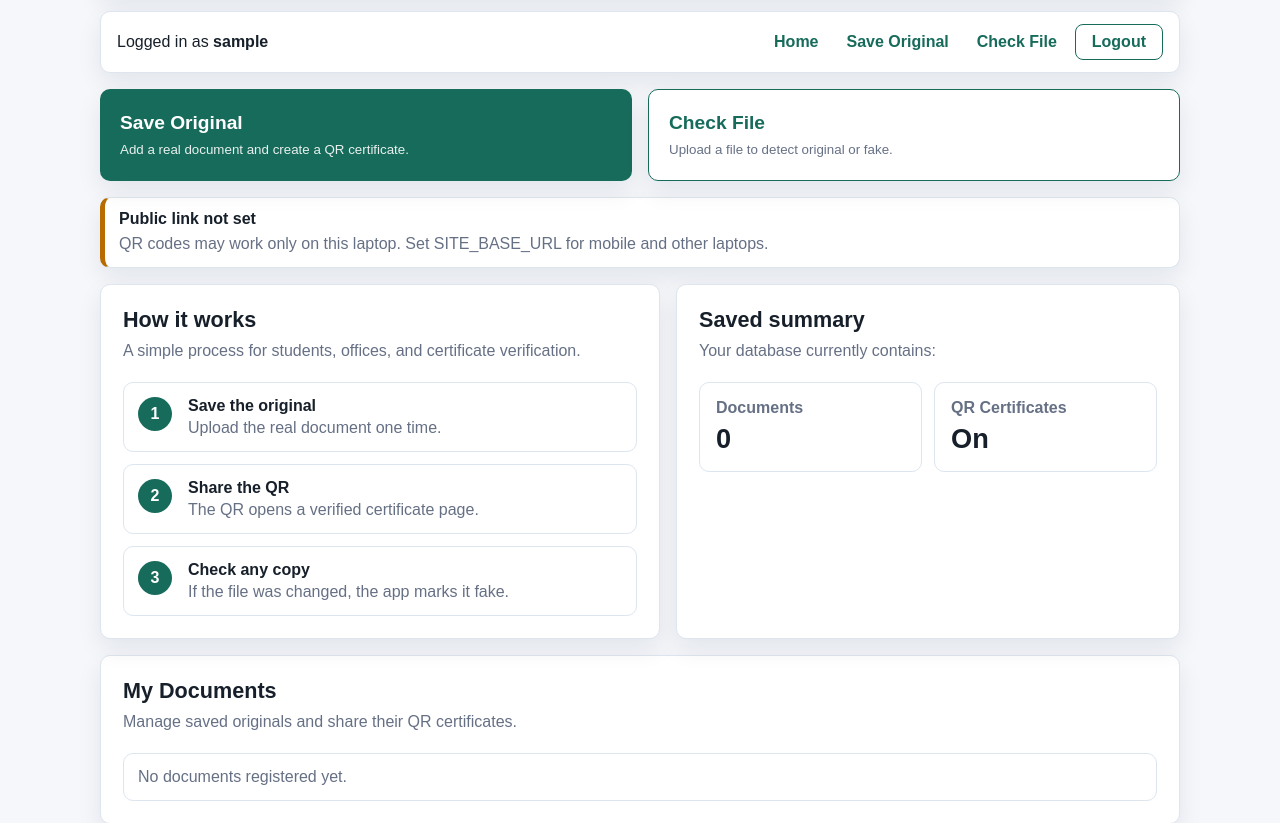
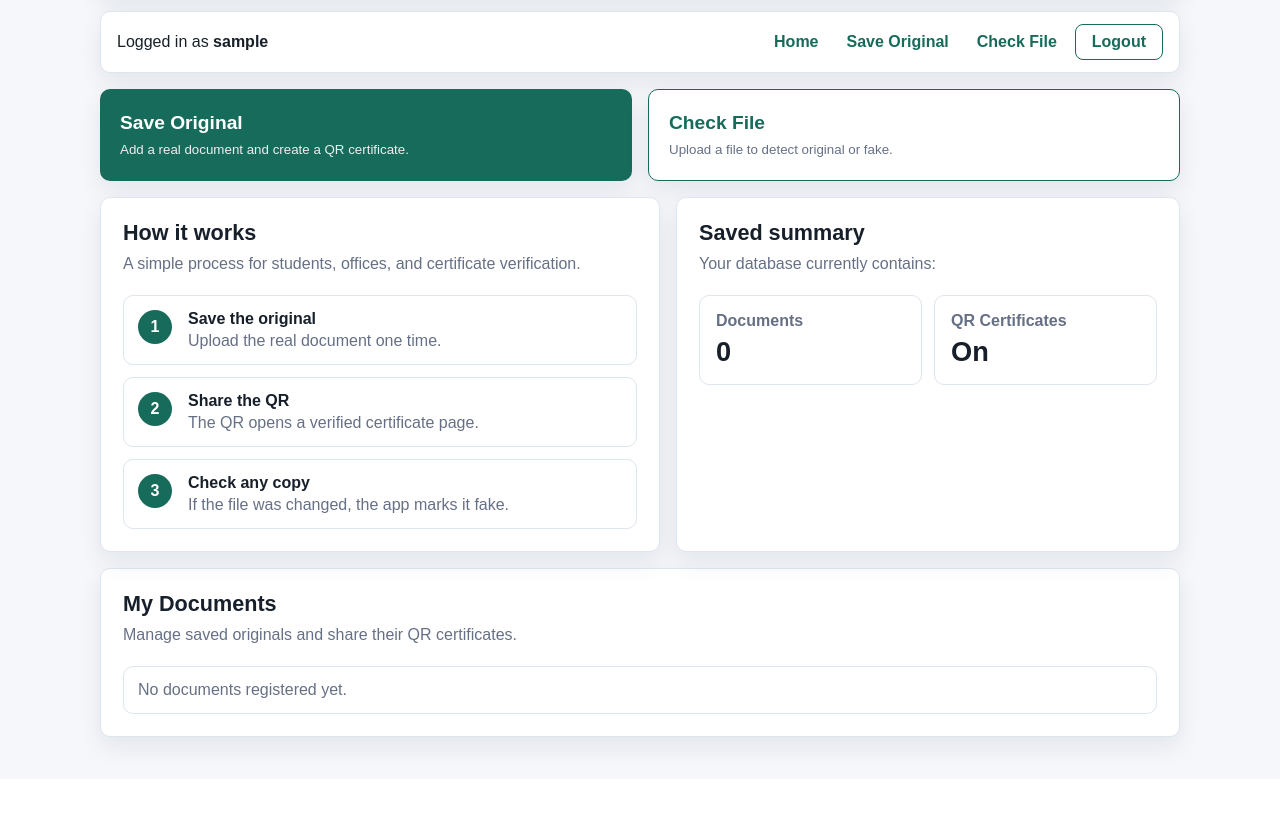
Before and after one commit to harshvishwakarma-05/document-authorization-system, a Django app: page / in a window 1280 px wide. Shown: the part 181-1004 px from the top of the page. After the commit the page ends 940 px from the top, so only its background shows below. Run offline with Django 5.2, Linux system fonts and the light colour scheme; the visitor is signed in with stand-in values (Sample User, id 1); data comes from the database, SQL or seed files in the repository; data that the repository does not hold is empty.

Commit message:
Removed public link message

```diff
--- a/requirements.txt
+++ b/requirements.txt
@@ -4,3 +4,4 @@ gunicorn
 whitenoise
 dj-database-url
 psycopg[binary]
+pip freeze > requirements.txt
--- a/templates/documents/dashboard.html
+++ b/templates/documents/dashboard.html
@@ -14,7 +14,7 @@
   </a>
 </section>
 
-{% if site_base_url %}
+<!-- {% if site_base_url %}
   <section class="security-notice success-notice">
     <strong>Public link active</strong>
     <span>QR codes use {{ site_base_url }} and can be opened on other devices while the server is running.</span>
@@ -25,7 +25,7 @@
     <span>QR codes may work only on this laptop. Set SITE_BASE_URL for mobile and other laptops.</span>
   </section>
 {% endif %}
-
+ -->
 <section class="workspace-grid">
   <div class="tool-panel">
     <div class="panel-heading">
```
